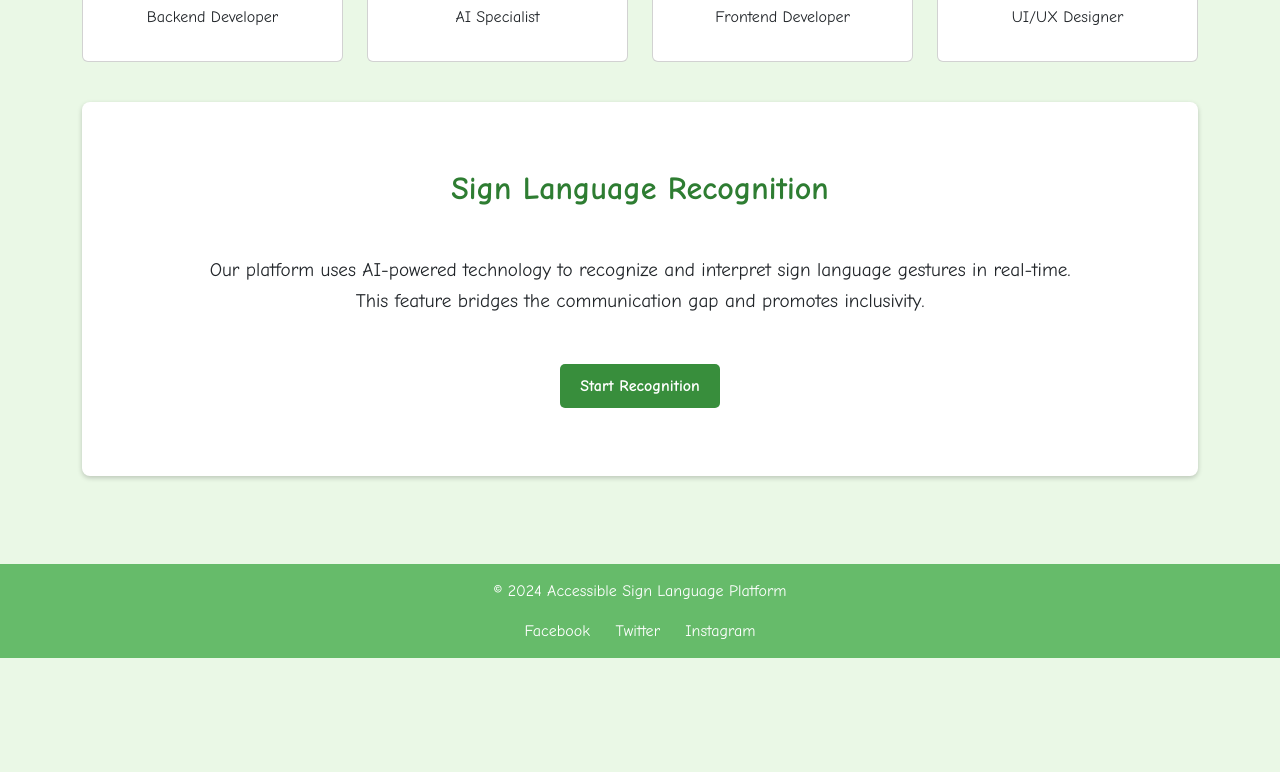
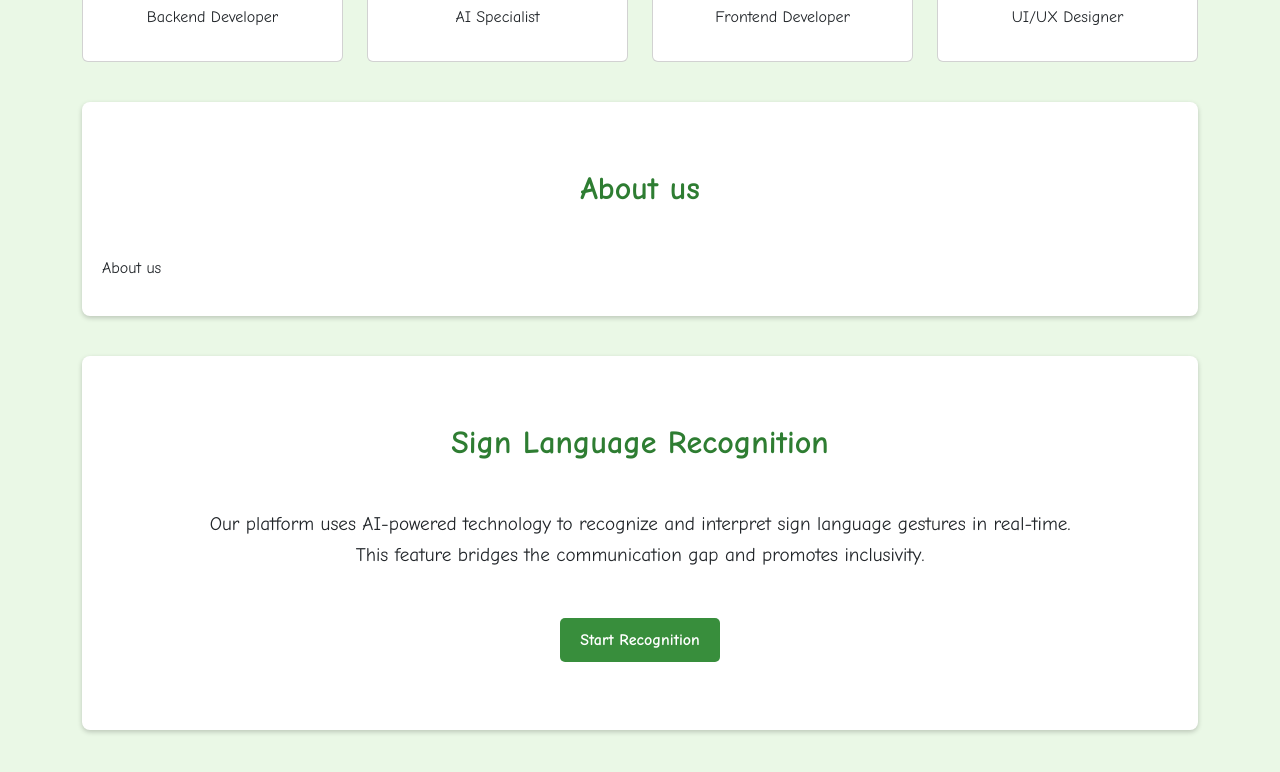
Before and after one commit to karvanilla/webproj, a plain HTML site: page itog_proj/index.html in a window 1280 px wide. Shown: the part 1728-2500 px from the top of the page. Before the commit the page ends 2386 px from the top, so only its background shows below. Drawn offline with nearby package versions, Linux system fonts and the light colour scheme.

Commit message:
Add files via upload

```diff
--- a/itog_proj/index.html
+++ b/itog_proj/index.html
@@ -17,6 +17,9 @@
      <header class="d-flex flex-column align-items-center p-3">
         <div class="d-flex justify-content-between w-100 px-3 fixed-top">
           <!-- Navigation Buttons -->
+          <a id="aboutButton" class="btn btn-link text-dark" href="#about"
+          >About</a
+        >
           <a id="teamButton" class="btn btn-link text-dark" href="#team"
             >Our Team</a
           >
@@ -282,6 +285,13 @@
             </div>
           </section>
 
+          <!-- About -->
+          <div id="about" class="section">
+            <h2 class="text-center my-5">About us</h2>
+            <p>
+                About us
+            </p>
+        </div>
 
 			<!-- Sign Language Recognition Section -->
         <div id="recognition" class="section">
```
